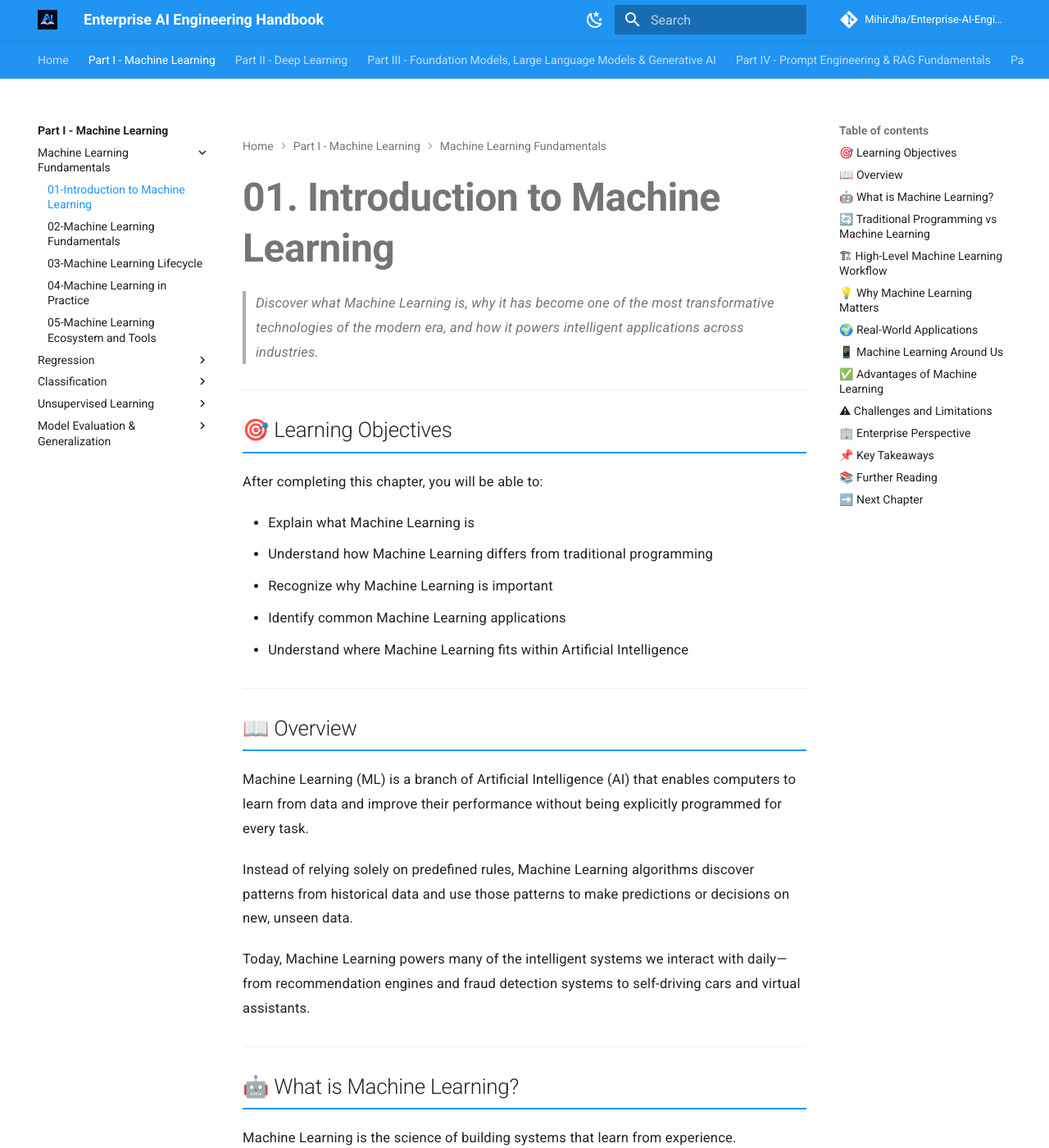
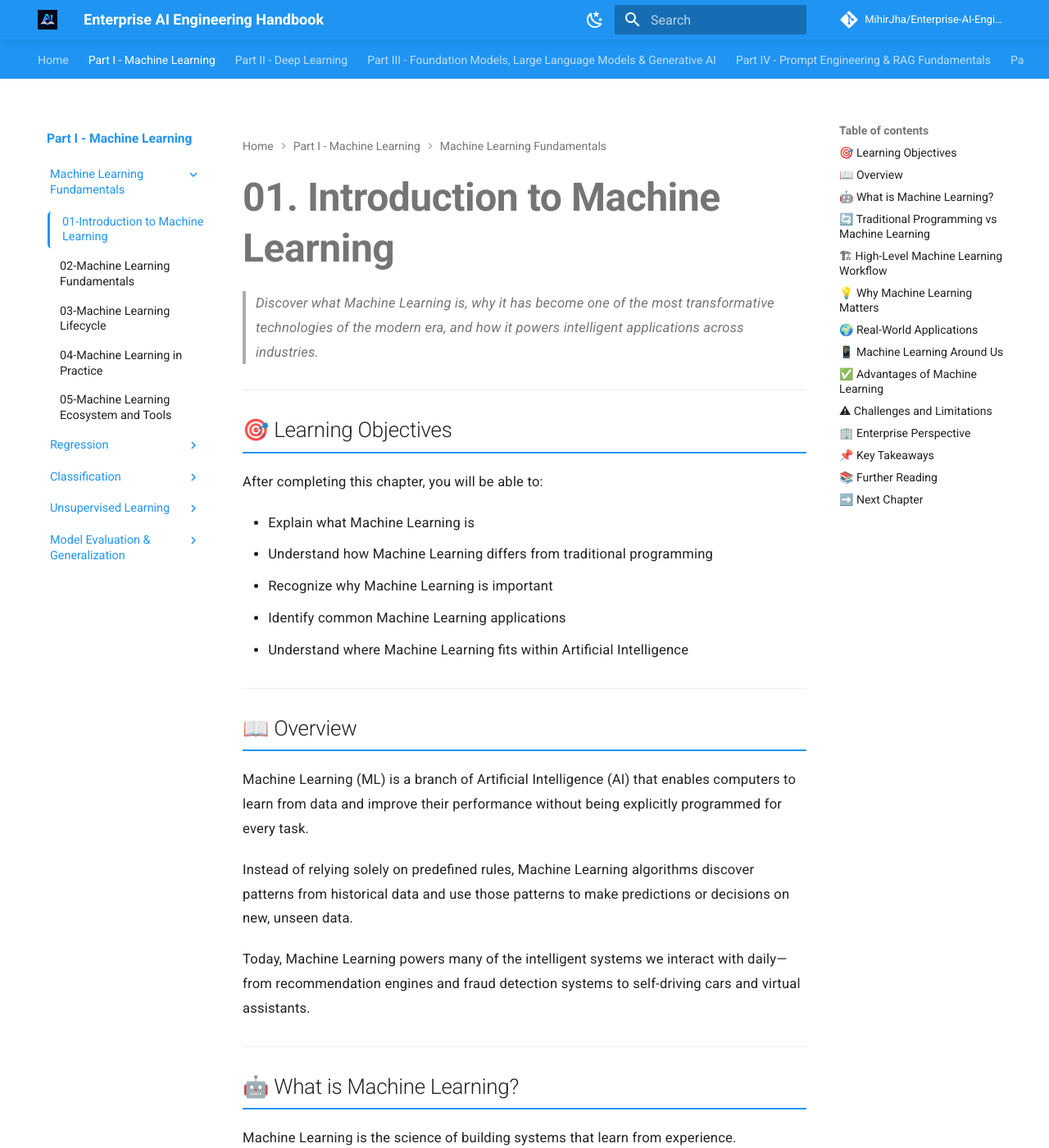
Before and after one commit to MihirKJha/enterprise-ai-engineering-handbook, an MkDocs documentation site: the page built from docs/01-machine-learning/01-introduction-to-machine-learning.md, in a window 1280 px wide and 1400 px high. Shown: the whole window at 82% size. Built offline with MkDocs 1.6.1 and Material for MkDocs 9.7.7, drawn with Linux system fonts in a browser that asks for light colours; comment, search, counter and statistics services are not loaded.

Commit message:
Updated extra.css .
Updated extra.css .

```diff
--- a/docs/stylesheets/extra.css
+++ b/docs/stylesheets/extra.css
@@ -1,21 +1,108 @@
-/*
----------------------------------------------------------
-Enterprise AI Engineering Handbook
-Global Stylesheet Loader
-Author: Mihir Jha
----------------------------------------------------------
-*/
+/* =========================================================
+   Enterprise AI Engineering Handbook
+   Sidebar Navigation Hierarchy
+   ========================================================= */
 
-/*
-Future custom global overrides can be added here.
+/* ---------------------------------------------------------
+   SECTION HEADINGS
+   Example:
+   Core Retrieval Engineering
+   Enterprise Retrieval Engineering
+   LlamaIndex Retrieval Engineering
+   --------------------------------------------------------- */
 
-The majority of styles are organized into dedicated files:
-- typography.css
-- layout.css
-- code.css
-- tables.css
-- admonitions.css
-- cards.css
-- homepage.css
-- custom.css
-*/
+.md-sidebar--primary .md-nav__item--nested > .md-nav__link {
+  font-weight: 700;
+  font-size: 0.78rem;
+  color: var(--md-primary-fg-color);
+
+  margin-top: 0.45rem;
+  margin-bottom: 0.15rem;
+
+  padding: 0.45rem 0.55rem;
+
+  border-radius: 0.35rem;
+}
+
+
+/* ---------------------------------------------------------
+   SECTION HOVER
+   --------------------------------------------------------- */
+
+.md-sidebar--primary .md-nav__item--nested > .md-nav__link:hover {
+  background-color: var(--md-default-fg-color--lightest);
+}
+
+
+/* ---------------------------------------------------------
+   CHAPTER LINKS
+   --------------------------------------------------------- */
+
+.md-sidebar--primary
+.md-nav__item--nested
+.md-nav__item
+> .md-nav__link {
+
+  font-size: 0.72rem;
+  font-weight: 400;
+
+  padding-top: 0.20rem;
+  padding-bottom: 0.20rem;
+  padding-left: 0.75rem;
+
+  border-radius: 0.25rem;
+}
+
+
+/* ---------------------------------------------------------
+   CHAPTER HOVER
+   --------------------------------------------------------- */
+
+.md-sidebar--primary
+.md-nav__item--nested
+.md-nav__item
+> .md-nav__link:hover {
+
+  background-color: var(--md-default-fg-color--lightest);
+}
+
+
+/* ---------------------------------------------------------
+   ACTIVE CHAPTER
+   --------------------------------------------------------- */
+
+.md-sidebar--primary
+.md-nav__link--active {
+
+  font-weight: 600;
+
+  background-color: var(--md-primary-fg-color--lightest);
+
+  border-left: 3px solid var(--md-primary-fg-color);
+
+  padding-left: calc(0.75rem - 3px);
+}
+
+
+/* ---------------------------------------------------------
+   SECTION EXPAND/COLLAPSE ICON
+   --------------------------------------------------------- */
+
+.md-sidebar--primary
+.md-nav__item--nested
+> .md-nav__link
+.md-nav__icon {
+
+  color: var(--md-primary-fg-color);
+}
+
+
+/* ---------------------------------------------------------
+   SPACING BETWEEN SECTIONS
+   --------------------------------------------------------- */
+
+.md-sidebar--primary
+.md-nav__item--nested {
+
+  margin-bottom: 0.35rem;
+}
```
